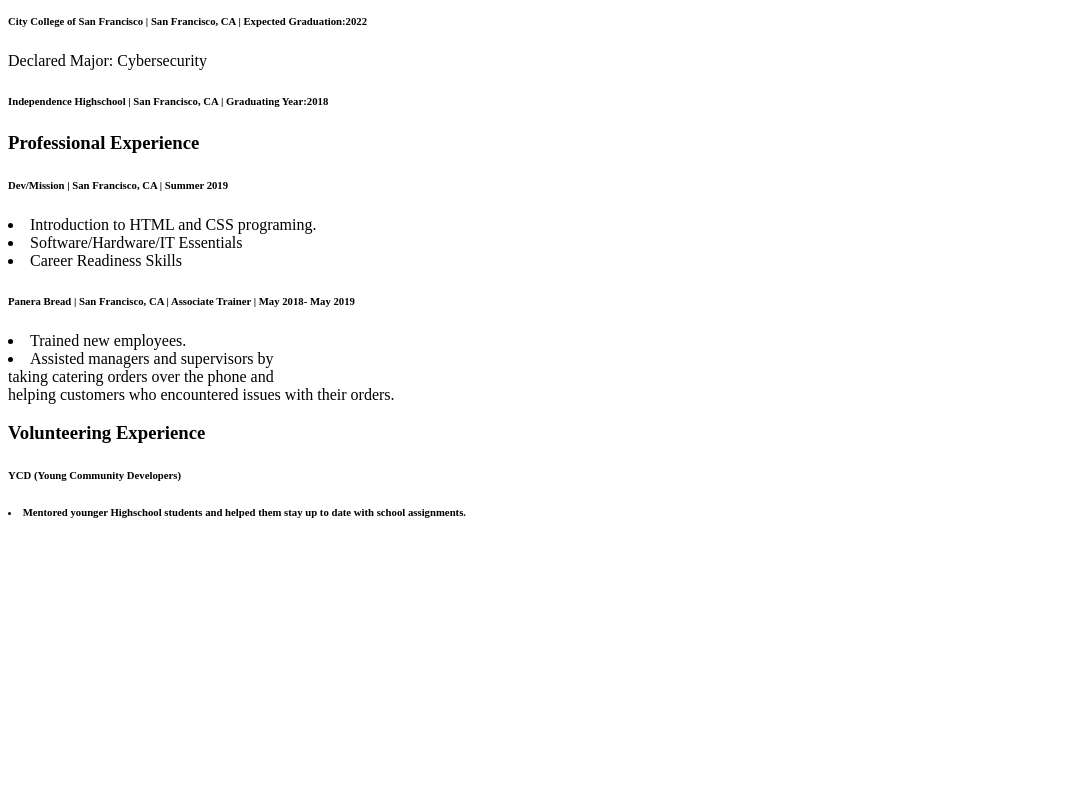
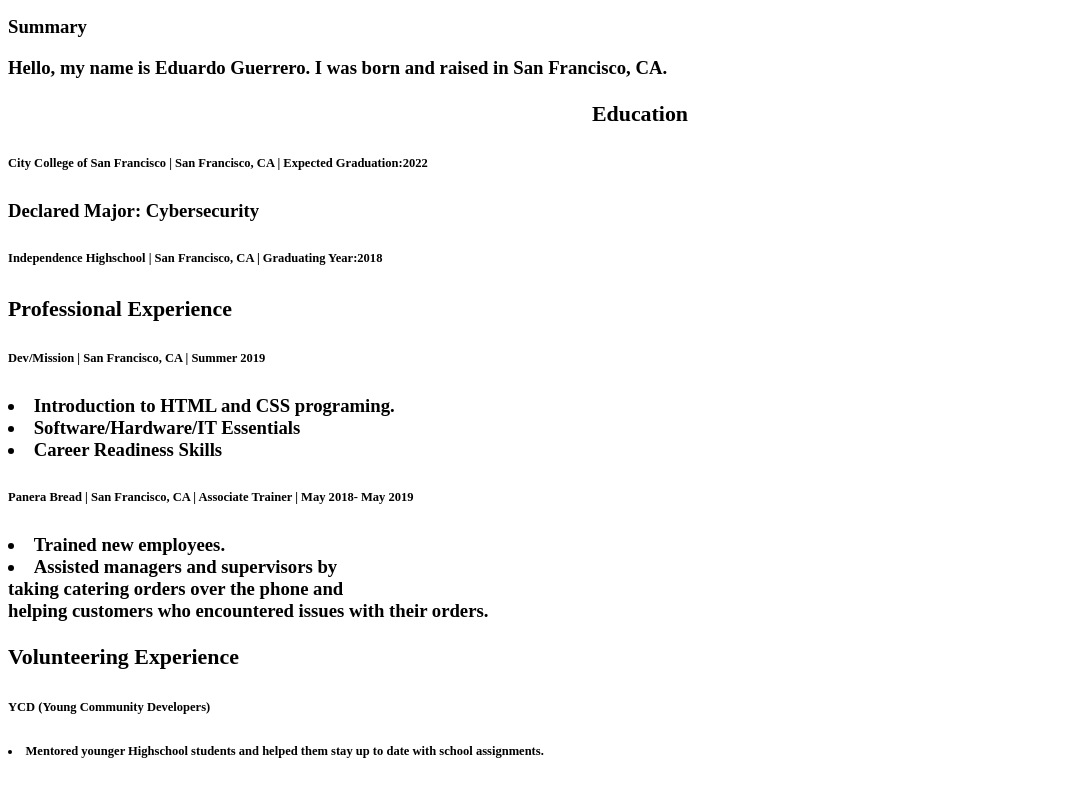
Before and after one commit to Edguerrero415/Resume, a plain HTML site: page index.html in a window 1280 px wide. Shown: the part 139-927 px from the top of the page, without its empty margins (0-1078 px from the left). Before the commit the page ends 800 px from the top, so only its background shows below. Drawn offline with Linux system fonts and the light colour scheme.

Commit message:
Update index.html
added main.css to my index.html

```diff
--- a/index.html
+++ b/index.html
@@ -1,3 +1,8 @@
+<!DOCTYPE html>
+<html>
+    <head>
+        <link rel="stylesheet" href="main.css">
+    </head>
 <header>
 </header>
   <div id="title" class="text">
@@ -5,6 +10,9 @@
  <h6 class="info">San Francisco, CA | (415)-939-2510 | edguerrero415@gmail.com | <a href="https://www.linkedin.com/in/eduardo-guerrero-842088159">LinkedIn</a></h6>
 </div>
 <body>
+     <div id="summary">
+        <h3 class="summary-heading">Summary<h3>
+             <p>Hello, my name is Eduardo Guerrero. I was born and raised in San Francisco, CA.
 <div>
   <h3 class="education">Education</h3>
     <h6>City College of San Francisco | San Francisco, CA | Expected Graduation:2022</h6>
@@ -31,3 +39,4 @@
 <footer id="footer">
 </footer>
 </body>
+</html>
```
